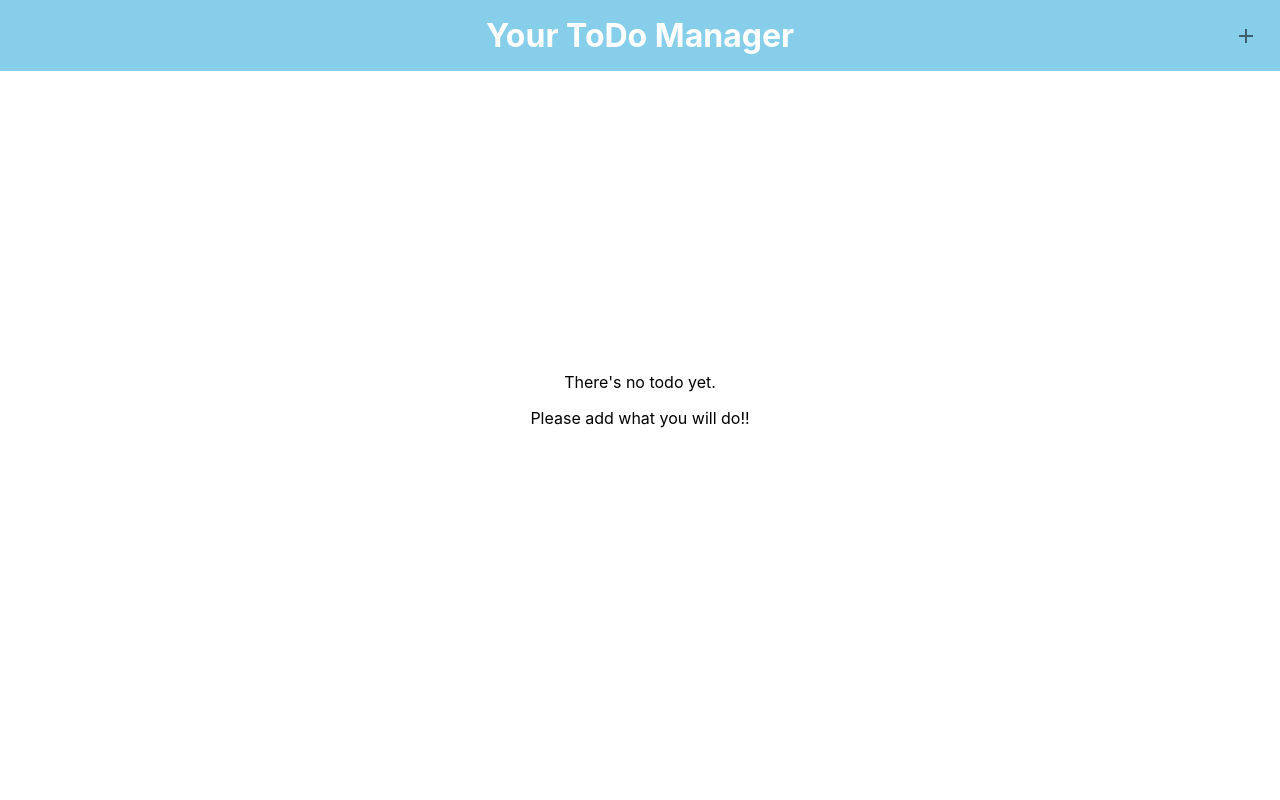
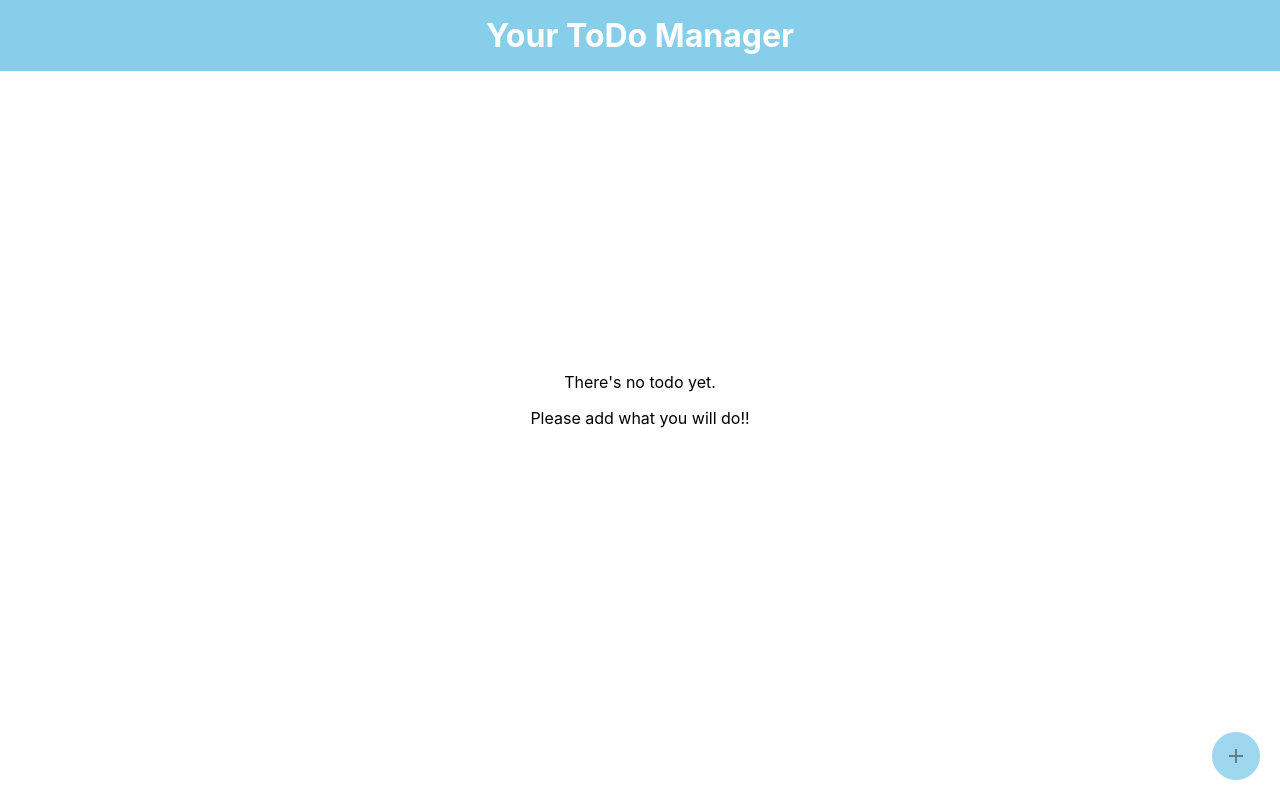
Before and after one commit to TOMO-YOSHI/react-todo-list, a React (Create React App) app: page / in a window 1280 px wide. Built offline with nearby package versions, Linux system fonts and the light colour scheme.

Commit message:
implement modal button

```diff
--- a/src/App.css
+++ b/src/App.css
@@ -1,38 +1,15 @@
 .App {
   text-align: center;
+  /* position: relative; */
 }
 
-.App-logo {
-  height: 40vmin;
-  pointer-events: none;
+.modalButton {
+    position: absolute;
+    /* top: 50%; */
+    bottom: 20px;
+    right: 20px;
+    background-color: skyblue;
+    border-radius: 50%;
+    opacity: 80%;
+    /* transform: translateY(-50%); */
 }
-
-@media (prefers-reduced-motion: no-preference) {
-  .App-logo {
-    animation: App-logo-spin infinite 20s linear;
-  }
-}
-
-.App-header {
-  background-color: #282c34;
-  min-height: 100vh;
-  display: flex;
-  flex-direction: column;
-  align-items: center;
-  justify-content: center;
-  font-size: calc(10px + 2vmin);
-  color: white;
-}
-
-.App-link {
-  color: #61dafb;
-}
-
-@keyframes App-logo-spin {
-  from {
-    transform: rotate(0deg);
-  }
-  to {
-    transform: rotate(360deg);
-  }
-}
--- a/src/App.js
+++ b/src/App.js
@@ -2,8 +2,8 @@ import React from 'react';
 import './App.css';
 
 import Header from './components/Header/Header.component';
-import InputArea from './components/InputArea/InputArea.component';
 import OutputArea from './components/OutputArea/OutputArea.component';
+import TransitionsModal from "./components/Modal/Modal.component.jsx";
 
 class App extends React.Component {
   state = {
@@ -53,13 +53,20 @@ class App extends React.Component {
     return (
       <div className="App">
         <Header
+          // addTodo={this.addTodo}
+          // modalOpen={this.state.modalOpen}
+          // handleOpen={this.handleOpen}
+          // handleClose={this.handleClose}
+        />
+        <OutputArea
+          todoList={this.state.todoList}
+          deleteTodo={this.deleteTodo}
+        />
+        <TransitionsModal
           addTodo={this.addTodo}
           modalOpen={this.state.modalOpen}
           handleOpen={this.handleOpen}
-          handleClose={this.handleClose} />
-        <OutputArea
-          todoList={this.state.todoList}
-          deleteTodo={this.deleteTodo}
+          handleClose={this.handleClose}
         />
       </div>
     );
--- a/src/components/Header/Header.component.jsx
+++ b/src/components/Header/Header.component.jsx
@@ -19,12 +19,14 @@ const Header = (props) => {
     return (
       <div className="header">
         <h1>Your ToDo Manager</h1>
-        <TransitionsModal
-            addTodo={props.addTodo}
-            modalOpen={props.modalOpen}
-            handleOpen={props.handleOpen}
-            handleClose={props.handleClose}/>
       </div>
     );}
 
 export default Header;
+
+        // <TransitionsModal
+        //   addTodo={props.addTodo}
+        //   modalOpen={props.modalOpen}
+        //   handleOpen={props.handleOpen}
+        //   handleClose={props.handleClose}
+        // />;
--- a/src/components/Header/Header.styles.scss
+++ b/src/components/Header/Header.styles.scss
@@ -1,17 +1,17 @@
 .header {
     background-color: skyblue;
     padding: 1rem 0;
-    position: relative;
+    // position: relative;
 
     h1 {
         color: white;
         margin: 0;
     }
 
-    button {
-        position: absolute;
-        top: 50%;
-        right: 10px;
-        transform: translateY(-50%);
-    }
+    // button {
+    //     position: absolute;
+    //     top: 50%;
+    //     right: 10px;
+    //     transform: translateY(-50%);
+    // }
 }
--- a/src/components/Modal/Modal.component.jsx
+++ b/src/components/Modal/Modal.component.jsx
@@ -17,7 +17,7 @@ const useStyles = makeStyles((theme) => ({
   },
   paper: {
     backgroundColor: theme.palette.background.paper,
-    border: "2px solid #000",
+    border: "2px solid skyblue",
     boxShadow: theme.shadows[5],
     padding: theme.spacing(2, 4, 3),
   },
@@ -30,20 +30,10 @@ const useStyles = makeStyles((theme) => ({
 
 export default function TransitionsModal(props) {
   const classes = useStyles();
-//   const [open, setOpen] = React.useState(false);
-
-//   const handleOpen = () => {
-//     setOpen(true);
-//   };
-
-//   const handleClose = () => {
-//     setOpen(false);
-//   };
-    const open = props.modalOpen;
-    console.log(props.modalOpen);
+  const open = props.modalOpen;
 
   return (
-    <div>
+    <div className="modalButton">
       <IconButton aria-label="delete" onClick={props.handleOpen}>
         <AddIcon />
       </IconButton>
```
